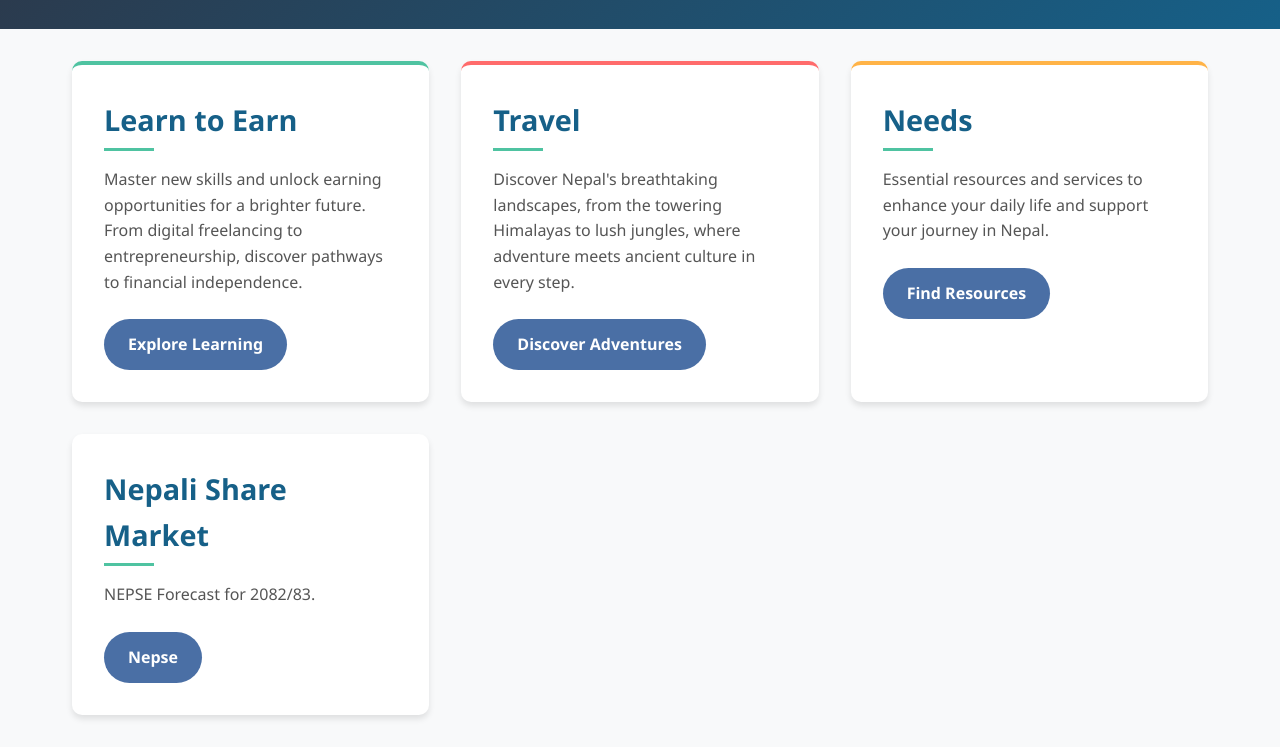
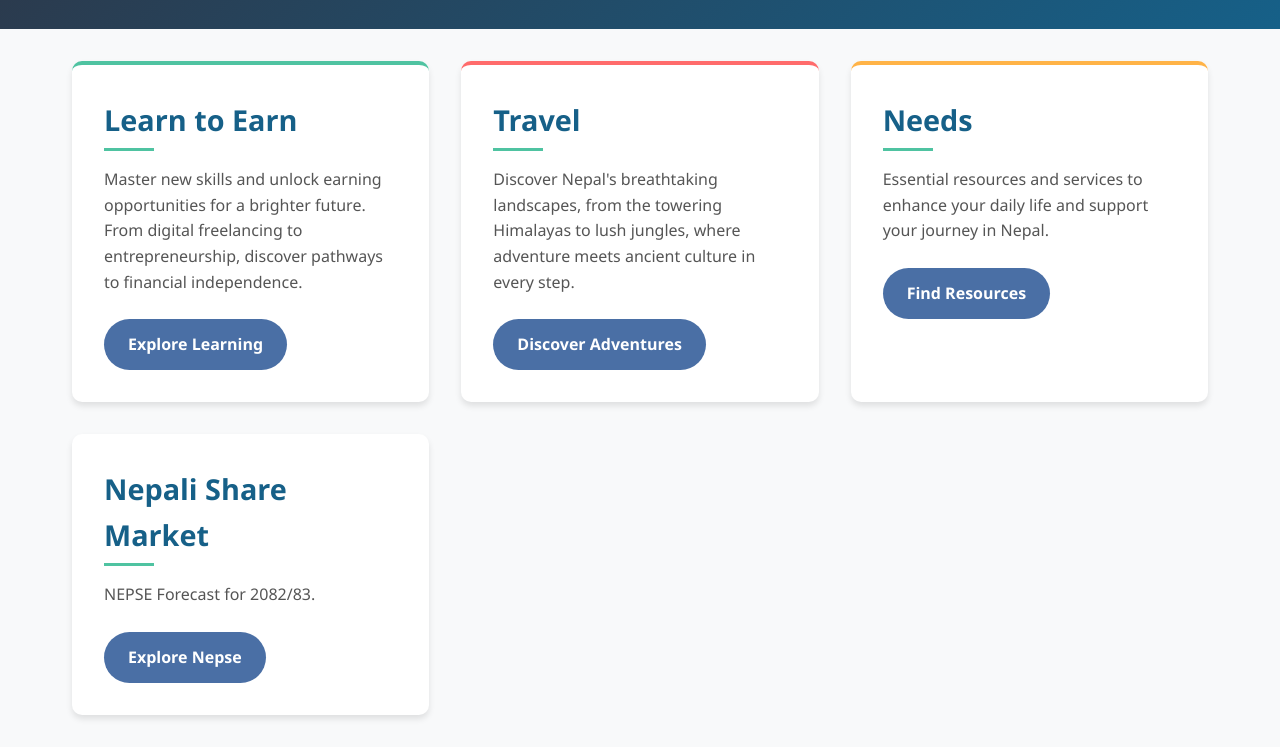
Before and after one commit to RaGoo/Ragoosblog, a plain HTML site: page start reading.html in a window 1280 px wide. Shown: the part 135-882 px from the top of the page. Drawn offline with Linux system fonts and the light colour scheme.

Commit message:
Update start reading.html

```diff
--- a/start reading.html
+++ b/start reading.html
@@ -197,7 +197,7 @@
       <div class="card-content">
         <h2>Nepali Share Market</h2>
         <p>NEPSE Forecast for 2082/83.</p>
-        <a href="share.html" class="btn">Nepse</a>
+        <a href="share.html" class="btn">Explore Nepse</a>
       </div>
     </div>
   </div>
```
